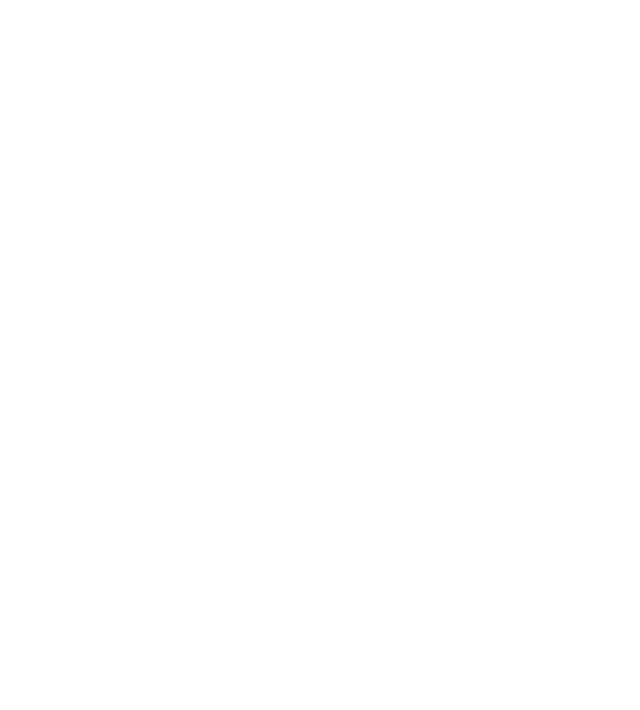
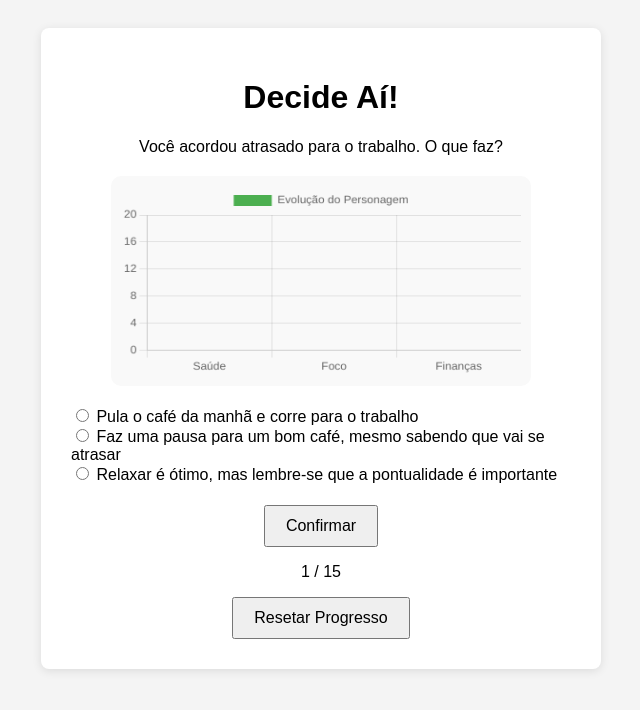
Before and after one commit to gustavofreitas19/Projeto-Intermediario-frontend, a plain HTML site: page index.html in a window 1280 px wide. Shown: the whole page, without its empty margins (319-959 px from the left). Drawn offline with nearby package versions, Linux system fonts and the light colour scheme.

Commit message:
versão 1.0

```diff
--- a/index.html
+++ b/index.html
@@ -5,8 +5,32 @@
     <meta name="viewport" content="width=device-width, initial-scale=1.0">
     <title>Document</title>
     <link rel="stylesheet" href="style.css">
+    <script src="https://cdn.jsdelivr.net/npm/chart.js"></script>
 </head>
 <body>
+    <div class="game-container">
+        <h1>Decide Aí!</h1>
+
+        <div id="question-container">
+          <p id="question">Você tem 2 horas livres à noite. O que faz?</p>
+          <canvas id="progressoGrafico" class="grafico-estilo" width="400" height="200"></canvas>
+
+          <div class="options">
+            <label><input type="radio" name="option" value="A"> Assistir uma série</label><br>
+            <label><input type="radio" name="option" value="B"> Organizar as finanças</label><br>
+            <label><input type="radio" name="option" value="C"> Fazer exercício</label><br>
+          </div>
+          <div>
+            <h1 id="question"></h1>
+            <div class="options"></div>
+            <button id="confirm-button">Confirmar</button>
+            <div id="feedback" class="hidden"></div>
+            <p id="contador-perguntas">1 / 15</p>
+          </div>
+          <button id="resetarProgresso">Resetar Progresso</button>
+
+        <div id="feedback" class="hidden"></div>
+      </div>
     <script src="index.js"></script>
 </body>
 </html>
--- a/index.js
+++ b/index.js
@@ -0,0 +1,303 @@
+let progresso = {
+  saude: 0,
+  foco: 0,
+  financas: 0
+};
+const pontuacaoSalva = localStorage.getItem("decidaAiPontuacao");
+const progressoSalvo = localStorage.getItem("decidaAiProgresso");
+
+if (pontuacaoSalva && progressoSalvo) {
+  pontosTotais = parseInt(pontuacaoSalva);
+  progresso = JSON.parse(progressoSalvo);
+  atualizarGrafico();
+}
+
+const perguntas = [
+  {
+    texto: "Você acordou atrasado para o trabalho. O que faz?",
+    opcoes: ["Pula o café da manhã e corre para o trabalho", "Faz uma pausa para um bom café, mesmo sabendo que vai se atrasar", "Relaxar é ótimo, mas lembre-se que a pontualidade é importante"],
+    feedbacks: [
+      "Café é essencial, mas cuidado com o estresse pela pressa!",
+      "Um bom café nunca é demais, mas talvez um pouco de pressa ajude.",
+      "Relaxar é ótimo, mas lembre-se que a pontualidade é importante."
+    ],
+    pontuacoes: [1, 2, 3],
+    categoria: ["foco", "saude", "financas"]
+  },
+  {
+    texto: "Você tem 1 hora livre. O que faz?",
+    opcoes: ["Fica no sofá vendo memes", "Organiza sua casa e coloca a vida em ordem", "Sai para caminhar e dar uma volta no bairro"],
+    feedbacks: [
+      "Cuidado com o tempo perdido nas redes sociais.",
+      "Ótimo! Organização traz paz de espírito.",
+      "Exercício é sempre bom, mas não exagere na caminhada."
+    ],
+    pontuacoes: [0, 3, 2],
+    categoria: ["foco", "saude", "financas"]
+  },
+  {
+    texto: "Você ganhou 100 reais. O que faz com o dinheiro?",
+    opcoes: ["Compra algo que você estava querendo há muito tempo", "Põe na poupança e começa a economizar", "Dá para alguém que precisa mais que você"],
+    feedbacks: [
+      "Compras são divertidas, mas economizar é mais inteligente.",
+      "Poupar é sempre bom, mas não se esqueça de se divertir também.",
+      "Generosidade é uma virtude, mas lembre-se de cuidar de si também."
+    ],
+    pontuacoes: [2, 3, 1],
+    categoria: ["foco", "financas", "saude"]
+  },
+  {
+    texto: "Você está no trabalho e recebe uma mensagem importante. O que faz?",
+    opcoes: ["Ignora e continua no seu ritmo", "Responde imediatamente, mesmo que o trabalho não esteja pronto", "Organiza suas prioridades e responde na hora certa"],
+    feedbacks: [
+      "Às vezes, ignorar pode ser uma escolha sábia.",
+      "A pressa pode gerar erros, tome cuidado.",
+      "Bom equilíbrio! Gerenciar prioridades é essencial."
+    ],
+    pontuacoes: [1, 2, 3],
+    categoria: ["foco", "foco", "saude"]
+  },
+  {
+    texto: "Você tem uma reunião importante e está sem inspiração. O que faz?",
+    opcoes: ["Pede ajuda a um colega e compartilha as ideias", "Se concentra e tenta achar uma solução sozinho", "Usa um pouco de humor para quebrar o gelo e começar a reunião"],
+    feedbacks: [
+      "Dividir ideias sempre ajuda a encontrar uma solução.",
+      "Concentração é importante, mas compartilhar também é.",
+      "Quebrar o gelo pode ser uma boa estratégia para relaxar."
+    ],
+    pontuacoes: [3, 2, 1],
+    categoria: ["foco", "foco", "saude"]
+  },
+  {
+    texto: "Você se depara com uma tarefa difícil. O que faz?",
+    opcoes: ["Adia a tarefa e finge que não existe", "Começa a tarefa com uma abordagem prática e focada", "Pede ajuda a alguém mais experiente para aprender mais rápido"],
+    feedbacks: [
+      "Procrastinação nunca é uma solução.",
+      "Foco e dedicação são essenciais para superar desafios.",
+      "Pedir ajuda é sempre uma boa maneira de aprender."
+    ],
+    pontuacoes: [0, 3, 2],
+    categoria: ["foco", "foco", "saude"]
+  },
+  {
+    texto: "Você tem que escolher entre trabalhar ou sair com amigos. O que faz?",
+    opcoes: ["Fica em casa e termina o trabalho", "Sai com os amigos e deixa o trabalho para depois", "Faz um equilíbrio: trabalha um pouco e depois se encontra com os amigos"],
+    feedbacks: [
+      "O trabalho é importante, mas também precisa de equilíbrio.",
+      "Socializar é bom, mas o trabalho também precisa de atenção.",
+      "Excelente escolha! Um bom equilíbrio é essencial."
+    ],
+    pontuacoes: [1, 2, 3],
+    categoria: ["foco", "foco", "saude"]
+  },
+  {
+    texto: "Você tem um projeto criativo, mas está sem ideias. O que faz?",
+    opcoes: ["Força uma ideia, mesmo que não esteja inspirado", "Dá um tempo e volta quando sentir mais inspiração", "Pede ajuda a alguém para gerar novas ideias"],
+    feedbacks: [
+      "Forçar a criatividade pode não ser produtivo.",
+      "Dar tempo ao processo criativo é sempre uma boa ideia.",
+      "Trocar ideias pode abrir novas perspectivas."
+    ],
+    pontuacoes: [1, 3, 2],
+    categoria: ["foco", "saude", "financas"]
+  },
+  {
+    texto: "Você tem um dia livre. O que faz?",
+    opcoes: ["Dorme até tarde e relaxa o dia todo", "Aproveita para aprender algo novo ou praticar um hobby", "Organiza a casa e coloca tudo em ordem"],
+    feedbacks: [
+      "Relaxar é bom, mas aprender algo novo pode ser mais satisfatório.",
+      "Hobbies são ótimos para manter o equilíbrio.",
+      "Organizar o ambiente traz uma sensação de bem-estar."
+    ],
+    pontuacoes: [0, 3, 2],
+    categoria: ["foco", "saude", "financas"]
+  },
+  {
+    texto: "Você está no cinema, mas o filme não é tão bom. O que faz?",
+    opcoes: ["Fica até o fim e tenta aproveitar ao máximo", "Levanta e vai embora, procurando algo melhor para fazer", "Fica no cinema, mas faz uma pausa para olhar o celular"],
+    feedbacks: [
+      "Persistência é boa, mas saber quando desistir também é importante.",
+      "Sair pode ser a melhor escolha se o filme não está valendo a pena.",
+      "Equilibrar entretenimento e foco é sempre uma boa estratégia."
+    ],
+    pontuacoes: [2, 0, 1],
+    categoria: ["saude", "foco", "financas"]
+  },
+  {
+    texto: "Você tem um prazo apertado para entregar um relatório. O que faz?",
+    opcoes: ["Trabalha sem parar até terminar", "Organiza uma estratégia e divide o trabalho em etapas", "Pede mais tempo e tenta relaxar antes de retomar"],
+    feedbacks: [
+      "Trabalhar sem parar pode ser prejudicial a longo prazo.",
+      "Dividir o trabalho facilita a execução de tarefas complexas.",
+      "Tentar relaxar é bom, mas não deixe o prazo fugir."
+    ],
+    pontuacoes: [0, 3, 2],
+    categoria: ["foco", "foco", "saude"]
+  },
+  {
+    texto: "Você tem um projeto importante e precisa de ajuda. O que faz?",
+    opcoes: ["Pede ajuda a um amigo ou colega", "Tenta resolver sozinho, mesmo sem saber como", "Busca soluções alternativas online"],
+    feedbacks: [
+      "Pedir ajuda pode ser mais eficiente do que tentar fazer tudo sozinho.",
+      "Tentar resolver sozinho é uma boa experiência, mas pode ser mais difícil.",
+      "Soluções alternativas podem ser uma forma criativa de resolver problemas."
+    ],
+    pontuacoes: [3, 1, 2],
+    categoria: ["foco", "saude", "financas"]
+  },
+  {
+    texto: "Você está no trabalho e alguém pede sua opinião sobre um projeto. O que faz?",
+    opcoes: ["Dá uma opinião rápida sem pensar muito", "Pensa com calma e dá uma resposta mais fundamentada", "Fica quieto e não se envolve"],
+    feedbacks: [
+      "Ser rápido pode ser útil, mas às vezes é bom refletir.",
+      "Refletir antes de opinar traz mais consistência à sua resposta.",
+      "Às vezes, se abster é uma boa forma de não comprometer sua posição."
+    ],
+    pontuacoes: [1, 3, 0],
+    categoria: ["foco", "foco", "saude"]
+  },
+  {
+    texto: "Você está com dificuldades para completar um projeto. O que faz?",
+    opcoes: [
+      "Deixa para amanhã e tenta descansar um pouco",
+      "Pede feedback a um colega para melhorar o projeto",
+      "Trabalha mais horas para tentar terminar o projeto sozinho"
+    ],
+    feedbacks: [
+      "Às vezes é importante descansar, mas não deixe as coisas para última hora.",
+      "Pedir feedback pode te ajudar a melhorar e refinar o trabalho.",
+      "Trabalhar horas extras pode ajudar, mas o equilíbrio é essencial para qualidade."
+    ],
+    pontuacoes: [1, 3, 2],
+    categoria: ["foco", "foco", "saude"]
+  },
+  {
+    texto: "Você ganhou um aumento no trabalho. O que faz com o dinheiro extra?",
+    opcoes: [
+      "Compra algo que sempre quis, como um gadget novo",
+      "Investe em uma educação ou curso para melhorar suas habilidades",
+      "Coloca o dinheiro na poupança para o futuro"
+    ],
+    feedbacks: [
+      "É bom se presentear, mas investir em você também é uma escolha inteligente.",
+      "Investir no aprendizado é sempre uma boa escolha para o futuro.",
+      "Poupar é importante, mas não deixe de aproveitar um pouco também."
+    ],
+    pontuacoes: [2, 3, 1],
+    categoria: ["financas", "financas", "saude"]
+  }
+];
+
+let perguntaAtual = 0;
+let pontosTotais = 0;
+
+const questionElement = document.getElementById("question");
+const optionsContainer = document.querySelector(".options");
+const feedback = document.getElementById("feedback");
+const confirmButton = document.getElementById("confirm-button");
+const pontosDisplay = document.getElementById("pontos");
+const contadorPerguntasElement = document.getElementById("contador-perguntas");
+
+const ctx = document.getElementById('progressoGrafico').getContext('2d');
+const grafico = new Chart(ctx, {
+  type: 'bar',
+  data: {
+    labels: ['Saúde', 'Foco', 'Finanças'],
+    datasets: [{
+      label: 'Evolução do Personagem',
+      data: [progresso.saude, progresso.foco, progresso.financas],
+      backgroundColor: ['#4CAF50', '#2196F3', '#FFC107']
+    }]
+  },
+  options: {
+    scales: {
+      y: {
+        beginAtZero: true,
+        max: 20
+      }
+    }
+  }
+});
+
+function atualizarGrafico() {
+  grafico.data.datasets[0].data = [
+    progresso.saude,
+    progresso.foco,
+    progresso.financas
+  ];
+  grafico.update();
+}
+
+function mostrarPergunta(index) {
+  const pergunta = perguntas[index];
+  questionElement.textContent = pergunta.texto;
+
+  optionsContainer.innerHTML = "";
+
+  pergunta.opcoes.forEach((opcao, i) => {
+    const label = document.createElement("label");
+    label.innerHTML = `<input type="radio" name="option" value="${i}"> ${opcao}`;
+    optionsContainer.appendChild(label);
+    optionsContainer.appendChild(document.createElement("br"));
+  });
+
+  feedback.classList.add("hidden");
+  atualizarContador(); // Atualiza o contador toda vez que uma pergunta for exibida
+}
+
+function atualizarContador() {
+  const totalPerguntas = perguntas.length; // Número total de perguntas (15)
+  const numeroAtual = perguntaAtual + 1; // A variável perguntaAtual começa em 0, então somamos 1
+  document.getElementById("contador-perguntas").textContent = `${numeroAtual} / ${totalPerguntas}`;
+}
+
+confirmButton.addEventListener("click", () => {
+  const selectedOption = document.querySelector('input[name="option"]:checked');
+
+  if (!selectedOption) {
+    alert("Escolha uma opção antes de confirmar!");
+    return;
+  }
+
+  const opcaoIndex = parseInt(selectedOption.value);
+  const mensagemFeedback = perguntas[perguntaAtual].feedbacks[opcaoIndex];
+  const categoriaAfetada = perguntas[perguntaAtual].categoria[opcaoIndex];
+
+  pontosTotais += perguntas[perguntaAtual].pontuacoes[opcaoIndex];
+  progresso[categoriaAfetada] += perguntas[perguntaAtual].pontuacoes[opcaoIndex];
+  atualizarGrafico();
+
+  feedback.textContent = `${mensagemFeedback} Pontuação: ${pontosTotais}`;
+  feedback.classList.remove("hidden");
+
+  setTimeout(() => {
+    perguntaAtual++;
+
+    if (perguntaAtual < perguntas.length) {
+      mostrarPergunta(perguntaAtual);  // Mostra a próxima pergunta
+    } else {
+      questionElement.textContent = "Fim do jogo! Obrigado por jogar.";
+      optionsContainer.innerHTML = "";
+      confirmButton.disabled = true;
+    }
+  }, 1000);
+});
+
+if (perguntaAtual < perguntas.length) {
+  mostrarPergunta(perguntaAtual);
+} else {
+  questionElement.textContent = "Fim do jogo! Obrigado por jogar.";
+  optionsContainer.innerHTML = "";
+  confirmButton.disabled = true;
+
+  // Salva o estado final no LocalStorage
+  localStorage.setItem("decidaAiPontuacao", pontosTotais);
+  localStorage.setItem("decidaAiProgresso", JSON.stringify(progresso));
+}
+
+// Fora do if/else!
+document.getElementById("resetarProgresso").addEventListener("click", () => {
+  localStorage.removeItem("decidaAiPontuacao");
+  localStorage.removeItem("decidaAiProgresso");
+  location.reload(); // Recarrega a página
+});
--- a/style.css
+++ b/style.css
@@ -0,0 +1,43 @@
+body {
+    font-family: Arial, sans-serif;
+    background-color: #f4f4f4;
+    padding: 20px;
+    text-align: center;
+  }
+
+  .game-container {
+    background-color: white;
+    border-radius: 8px;
+    padding: 30px;
+    max-width: 500px;
+    margin: auto;
+    box-shadow: 0 2px 10px rgba(0,0,0,0.1);
+  }
+
+  .options {
+    margin: 20px 0;
+    text-align: left;
+  }
+
+  button {
+    padding: 10px 20px;
+    font-size: 16px;
+    cursor: pointer;
+  }
+
+  .hidden {
+    display: none;
+  }
+
+  #feedback {
+    margin-top: 20px;
+    font-weight: bold;
+  }
+  .grafico-estilo {
+    max-width: 100%;
+    margin: 20px auto;
+    display: block;
+    background-color: #f9f9f9;
+    border-radius: 10px;
+    padding: 10px;
+  }
```
Also changed, not shown: 1 other file.
